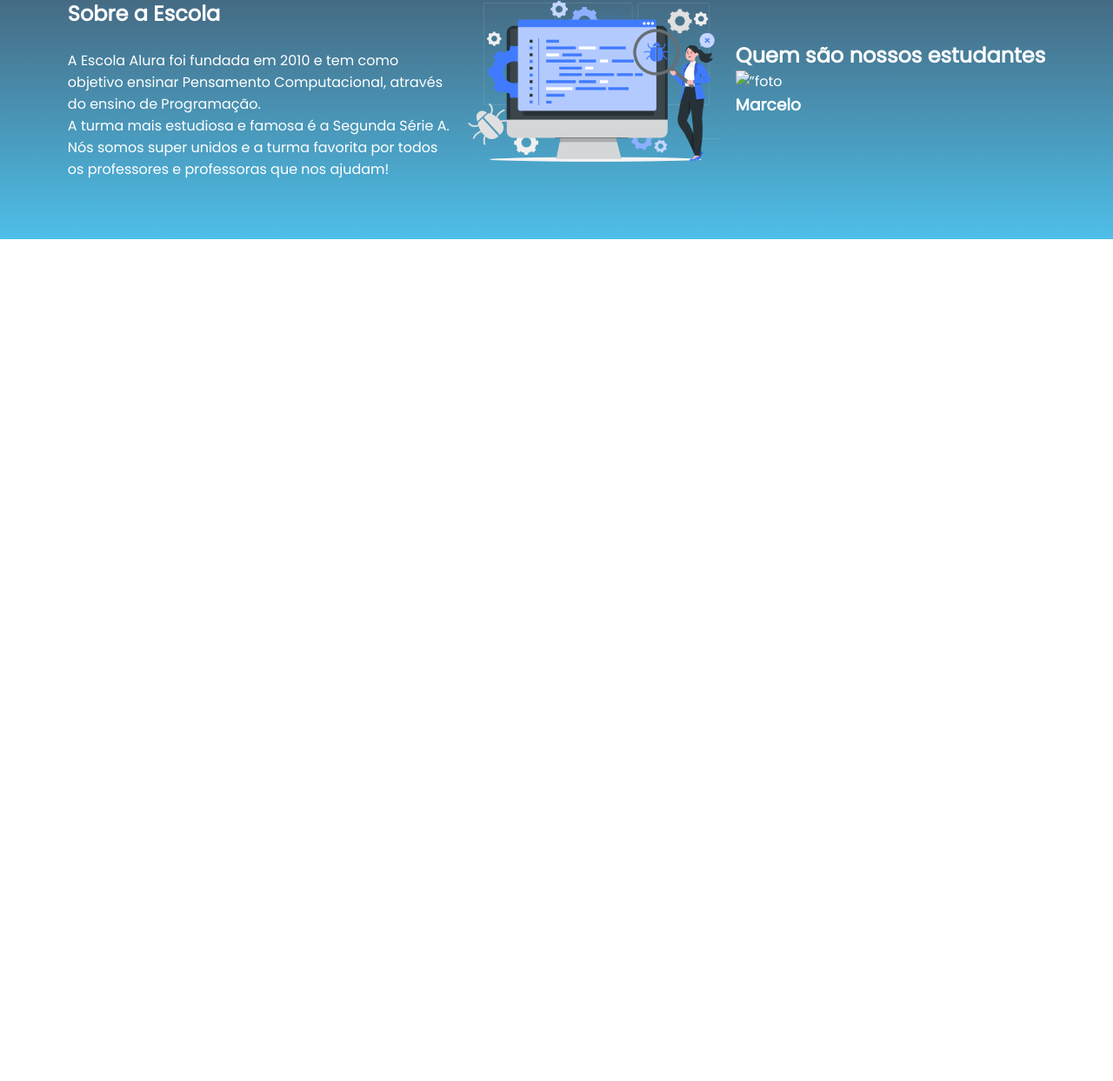
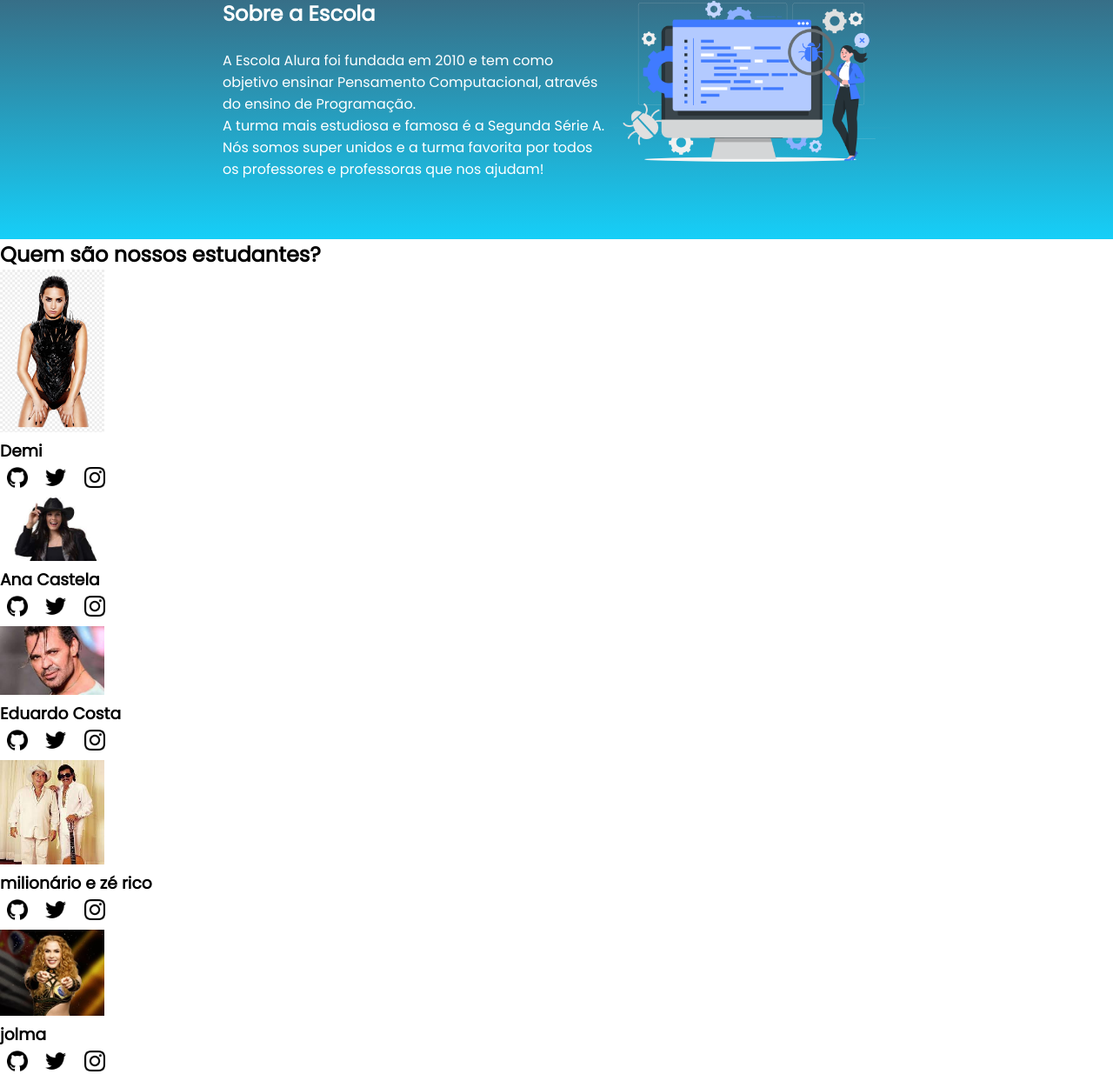
Before and after one commit to isamorgata08/1projD, a plain HTML site: page index.html in a window 1280 px wide. Shown: the part 200-1443 px from the top of the page at 87% size. Before the commit the page ends 800 px from the top, so only its background shows below. Drawn offline with Linux system fonts and the light colour scheme.

Commit message:
Add files via upload

```diff
--- a/index.html
+++ b/index.html
@@ -26,8 +26,10 @@
         <ul class="cabecalho-lista">
             <li class="cabecalho-lista-item">Escola</li>
             <li class="cabecalho-lista-item">Estudante</li>
+
         </ul>
     </header>
+
 <section class="escola">
     <div class="escola-div-conteudo">
         <h2 class="escola-titulo">Sobre a Escola</h2>
@@ -35,13 +37,49 @@
         <p class="escola-texto-dois">A turma mais estudiosa e famosa é a Segunda Série A. Nós somos super unidos e a turma favorita por todos os professores e professoras que nos ajudam!</p>
     </div>
     <img class="escola-imagem" src="software tester-rafiki.png" alt="Professora no quadro">
-    </selection>
-    <section class=”estudantes”>
-        <h2 class=”estudante-titulo”>Quem são nossos estudantes</h2>
-        <img class=”estudante-imagem” src=”Marcelo.jpeg” alt=”foto do marcelo”>
-        <h3 class=”estudante-nome”>Marcelo</h3>
-    </section>
 
+</section>
+        <section class="estudante">
+            <h2 class="estudante-titulo">Quem são nossos estudantes?</h2>
+            <div class="estudante-div"></div>
+              <img class="estudante-imagem" src="demi.png" alt="foto do marcelo">
+              <h3 class="estudante-nome">Demi</h3>
+              <img class="estudante-icone" src="git.png" alt="icone github">
+              <img class="estudante-icone" src="X.png" alt="icone linkedin">
+              <img class="estudante-icone" src="insta.png" alt="icone instagram">
+    </div>
+
+    <div class="estudante-div"></div>
+    <img class="estudante-imagem" src="ana.jpeg" alt="foto do marcelo">
+    <h3 class="estudante-nome">Ana Castela</h3>
+    <img class="estudante-icone" src="git.png" alt="icone github">
+    <img class="estudante-icone" src="X.png" alt="icone linkedin">
+    <img class="estudante-icone" src="insta.png" alt="icone instagram">
+</div>
+
+<div class="estudante-div"></div>
+<img class="estudante-imagem" src="eduardo.jpeg" alt="foto do marcelo">
+<h3 class="estudante-nome">Eduardo Costa</h3>
+<img class="estudante-icone" src="git.png" alt="icone github">
+<img class="estudante-icone" src="X.png" alt="icone linkedin">
+<img class="estudante-icone" src="insta.png" alt="icone instagram">
+</div>
+
+<div class="estudante-div"></div>
+<img class="estudante-imagem" src="velhos.jpeg" alt="foto do marcelo">
+<h3 class="estudante-nome">milionário e zé rico</h3>
+<img class="estudante-icone" src="git.png" alt="icone github">
+<img class="estudante-icone" src="X.png" alt="icone linkedin">
+<img class="estudante-icone" src="insta.png" alt="icone instagram">
+</div>
+
+<div class="estudante-div"></div>
+<img class="estudante-imagem" src="joelma.jpg" alt="foto do marcelo">
+<h3 class="estudante-nome">jolma</h3>
+<img class="estudante-icone" src="git.png" alt="icone github">
+<img class="estudante-icone" src="X.png" alt="icone linkedin">
+<img class="estudante-icone" src="insta.png" alt="icone instagram">
+</div>
 </body>
 
 </html>
--- a/style.css
+++ b/style.css
@@ -30,13 +30,14 @@ header {
     width: 25%;
 }
     .escola{
-    background-image: linear-gradient(#424E61, #4EBFE9);
-    color: white;
+        background-image: linear-gradient(#424E61,#16CFF8);
+        color:white;
         display: flex;
         justify-content: center;
         align-items: center;
         padding: 24px 0;
     }
+
 .escola-div-conteudo{
     width: 35%;
 }
@@ -46,3 +47,10 @@ header {
 body {
     font-family: 'Poppins', sans-serif;
 }
+.estudante-imagem{
+    width: 120px;
+}
+.estudante-icone{
+    width: 24px;
+    padding: 4px 8px;
+}
```
Also changed, not shown: X.png (added), ana.jpeg (added), demi.png (added), download.jpeg (added), eduardo.jpeg (added), git.png (added), insta.png (added), joelma.jpg (added), velhos.jpeg (added). Lines whose indentation alone changed are shown as unchanged.
